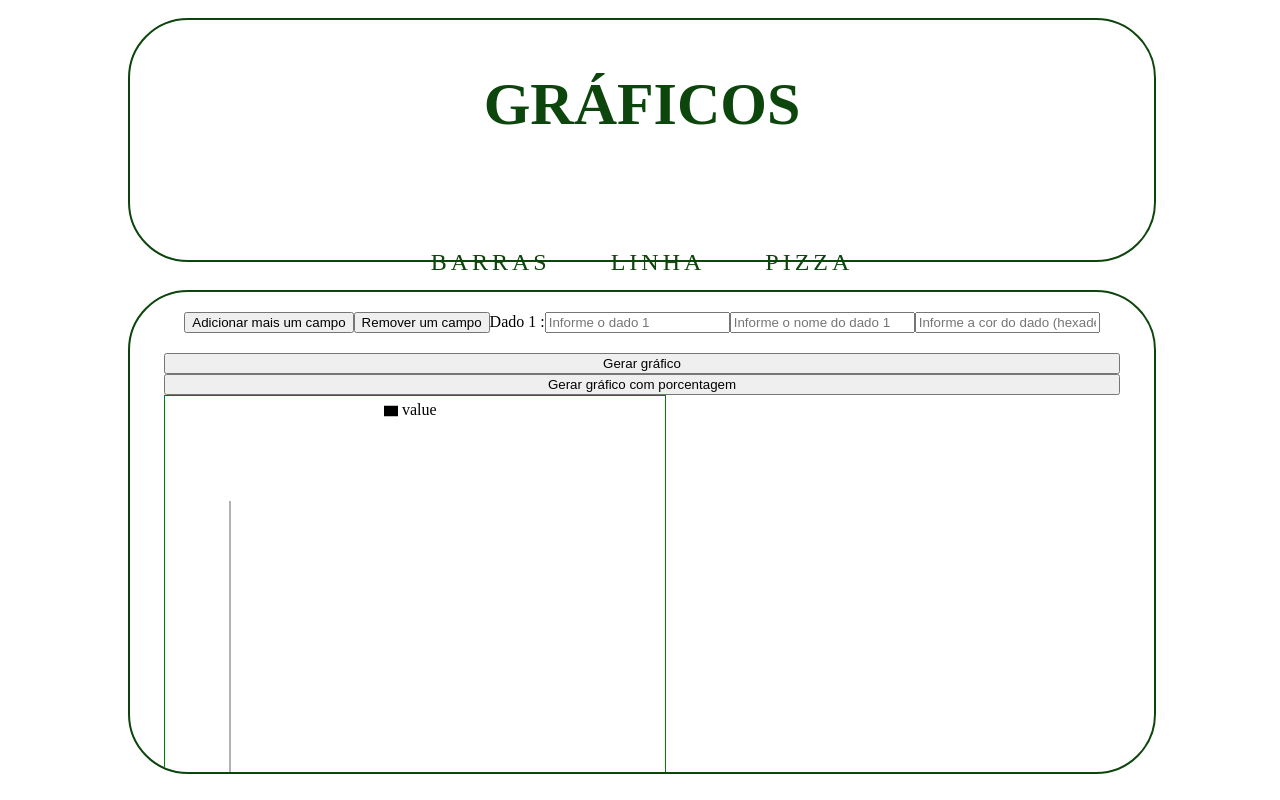
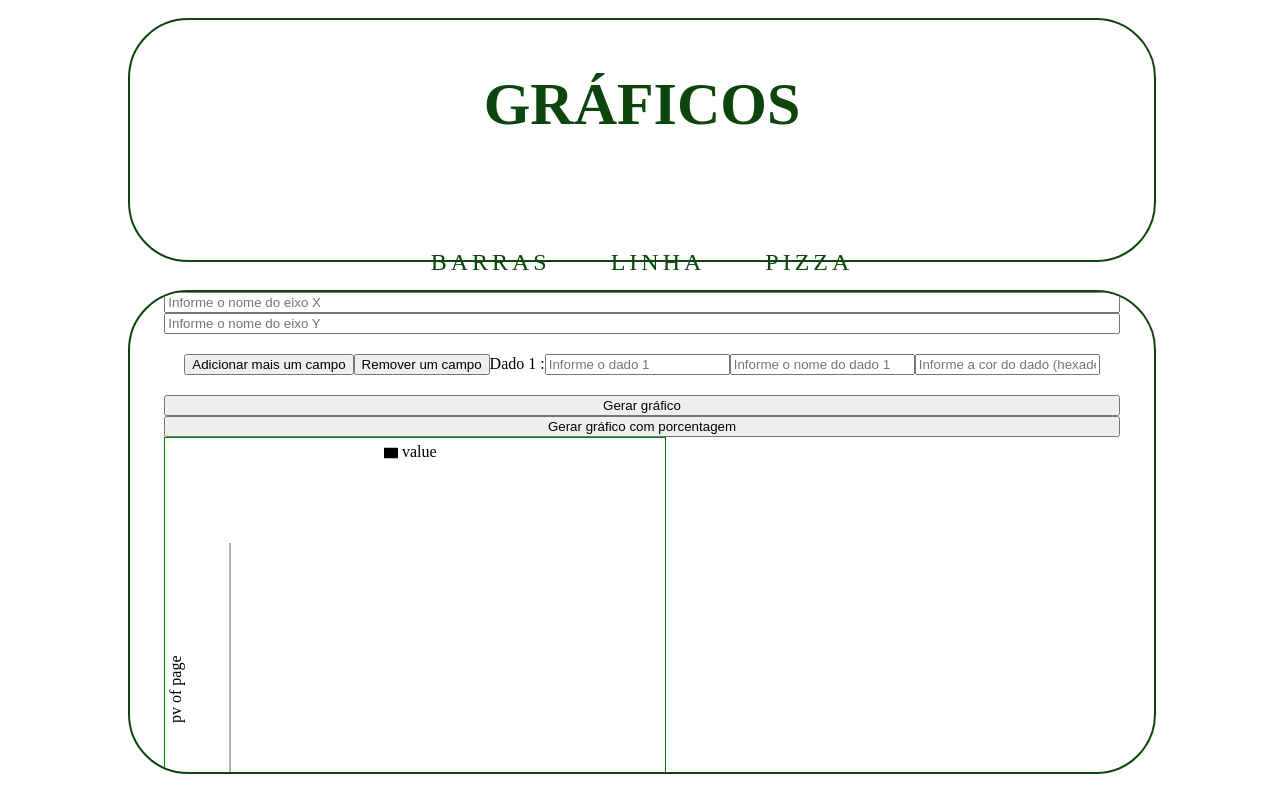
Before and after one commit to guiluizmaia/GraficosReact, a React (Create React App) app: page / in a window 1280 px wide. Built offline with nearby package versions, Linux system fonts and the light colour scheme.

Commit message:
Add files via upload

```diff
--- a/src/pages/barra.js
+++ b/src/pages/barra.js
@@ -1,6 +1,6 @@
 import React, { useState } from 'react';
 import Top from '../components/Top';
-import {BarChart, Bar, Line, Legend, Tooltip, XAxis, YAxis} from 'recharts';
+import {BarChart, Bar, Line, Legend, Tooltip, XAxis, YAxis, Label} from 'recharts';
 import '../styles/pages/Barra.css';
 
 import Graph from '../components/Graph';
@@ -42,6 +42,8 @@ const [nomes, setNomes] = useState([]);
 const [fills, setFills] = useState([]);
 const [datas, setDatas] = useState([]);
 const [t, setT] = useState(true);
+const [XName, setXName] = useState([""]);
+const [YName, setYName] = useState([""]);
 
 
   const addButton = (e) =>{
@@ -74,6 +76,16 @@ const [t, setT] = useState(true);
       setFills([...fills.filter((_, index) => index != position)])
     }
   }
+
+  const handleChangeX = (e) => {
+      XName = e.target.value;
+      setXName = ([...XName]);
+  }
+
+  const handleChangeY = (e) => {
+    YName = e.target.value;
+    setYName = ([...YName]);
+}
 
   const geraGraph = async()=>{
     await setT(false);
@@ -111,7 +123,8 @@ const [t, setT] = useState(true);
 
     <div className="area">
 
-
+      <input value={XName} type="text" name="x" placeholder={`Informe o nome do eixo X`} onChange={(e) => handleChangeX(e)} />
+      <input value={YName} type="text" name="y" placeholder={`Informe o nome do eixo Y`} onChange={(e) => handleChangeY(e)} />
     {
         inputs.map((input, index) =>(
             <>
@@ -134,8 +147,10 @@ const [t, setT] = useState(true);
     <button onClick={geraPorcent}>Gerar gráfico com porcentagem</button>
 
     {t ? <BarChart className="graph" width={500} height={500} data={datas}>
-        <XAxis dataKey="name"/>
-        <YAxis />
+        <XAxis dataKey="name">
+          <Label value="Pages of my website" offset={0} position="insideBottom"/>
+        </XAxis>
+        <YAxis label={{ value: 'pv of page', angle: -90, position: 'insideLeft' }} />
         <Bar dataKey="value"/>
         <Legend verticalAlign="top" height={100}/>
         <Tooltip cursor={false} />
```
